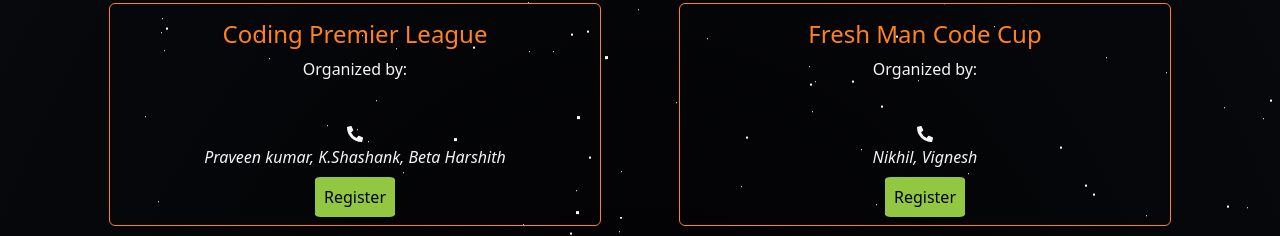
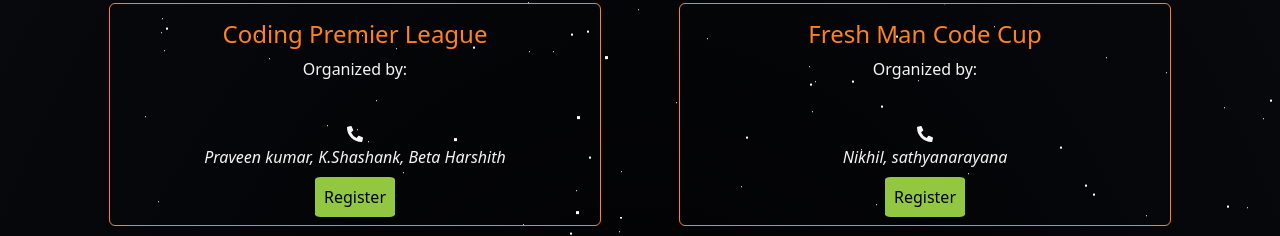
Before and after one commit to Kaushik3579/Azura2025, a Next.js app: page /technicalCSE in a window 1280 px wide. Shown: the part 1035-1271 px from the top of the page. Built offline with nearby package versions, Linux system fonts and the light colour scheme.

Commit message:
Update technicalCSE.jsx

```diff
--- a/pages/technicalCSE.jsx
+++ b/pages/technicalCSE.jsx
@@ -45,7 +45,7 @@ const TechnicalCSE = () => {
     {
       "_id": 8,
       "title": "Fresh Man Code Cup",
-      "Organizer": "Nikhil, Vignesh"
+      "Organizer": "Nikhil, sathyanarayana"
     }
   ];
 
```
